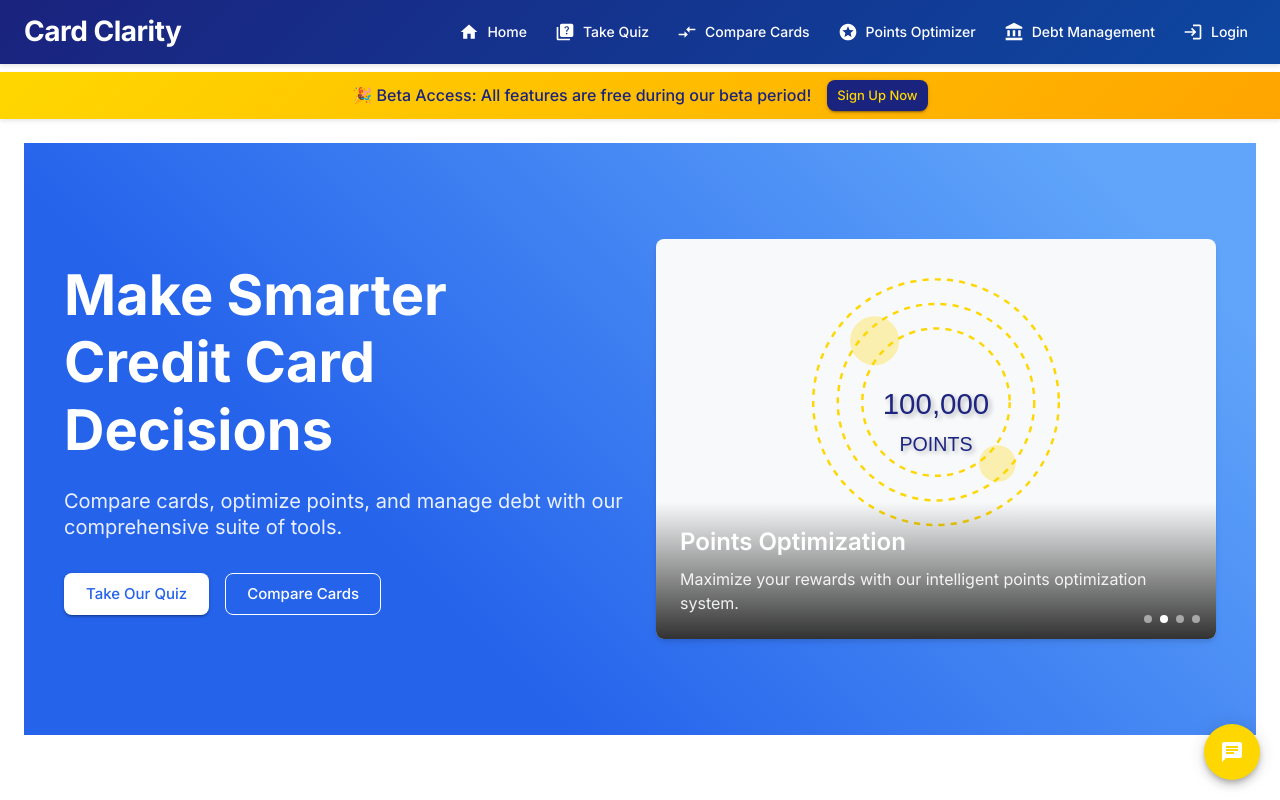
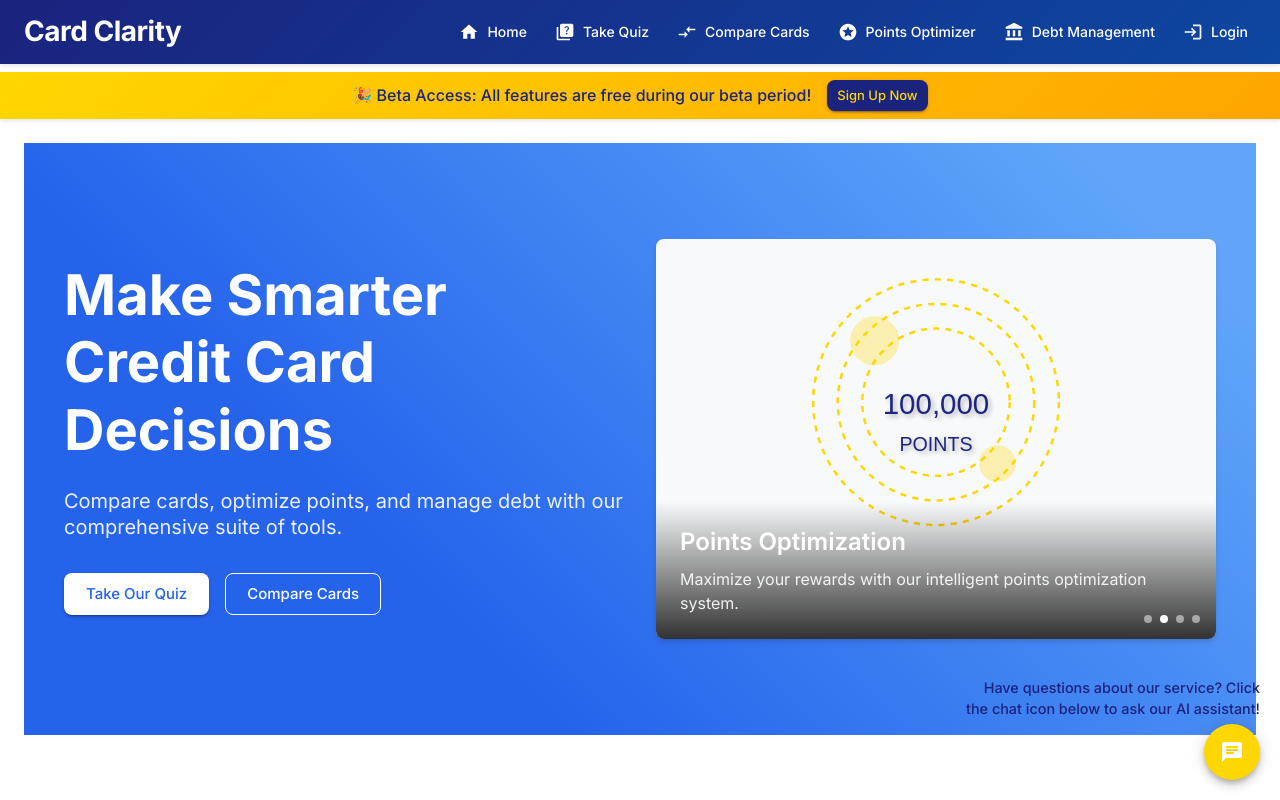
Before and after one commit to nickjackson801/card-clarity, a React (Vite) app: page / in a window 1280 px wide. Shown: the top 800 px of the page. Built offline with nearby package versions, Linux system fonts and the light colour scheme.

Commit message:
Add text above ChatBot to inform users about its purpose

```diff
--- a/src/components/ChatBot.tsx
+++ b/src/components/ChatBot.tsx
@@ -161,6 +161,21 @@ const ChatBot = () => {
   return (
     <>
       {!isOpen && (
+        <>
+          <Typography
+            sx={{
+              position: 'fixed',
+              bottom: 80,
+              right: 20,
+              color: '#1a237e',
+              fontSize: '0.9rem',
+              textAlign: 'right',
+              maxWidth: '300px',
+              fontWeight: 500
+            }}
+          >
+            Have questions about our service? Click the chat icon below to ask our AI assistant!
+          </Typography>
           <Fab
             color="primary"
             aria-label="chat"
@@ -177,6 +192,7 @@ const ChatBot = () => {
           >
             <ChatIcon />
           </Fab>
+        </>
       )}
 
       <Box
```
Lines whose indentation alone changed are shown as unchanged.
